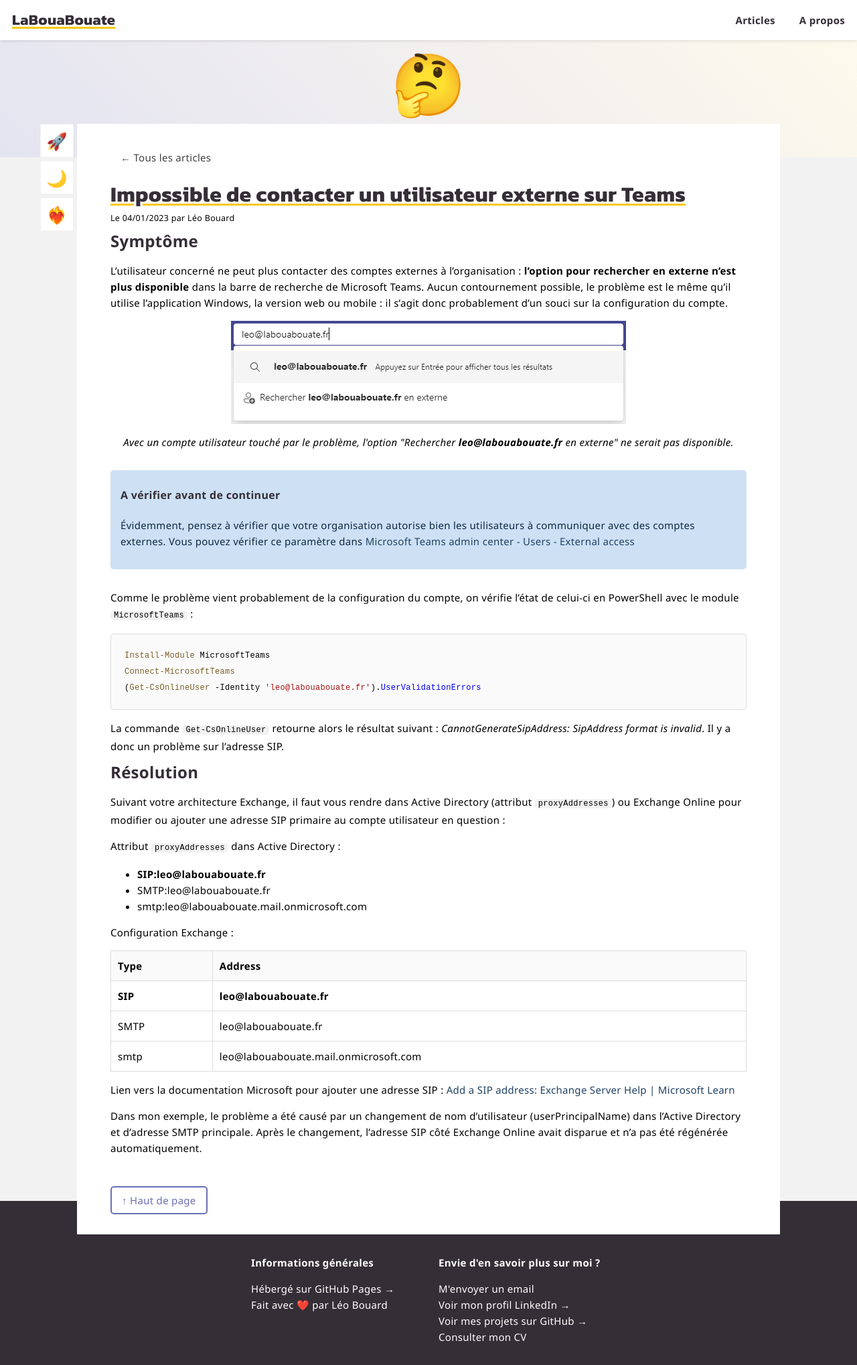
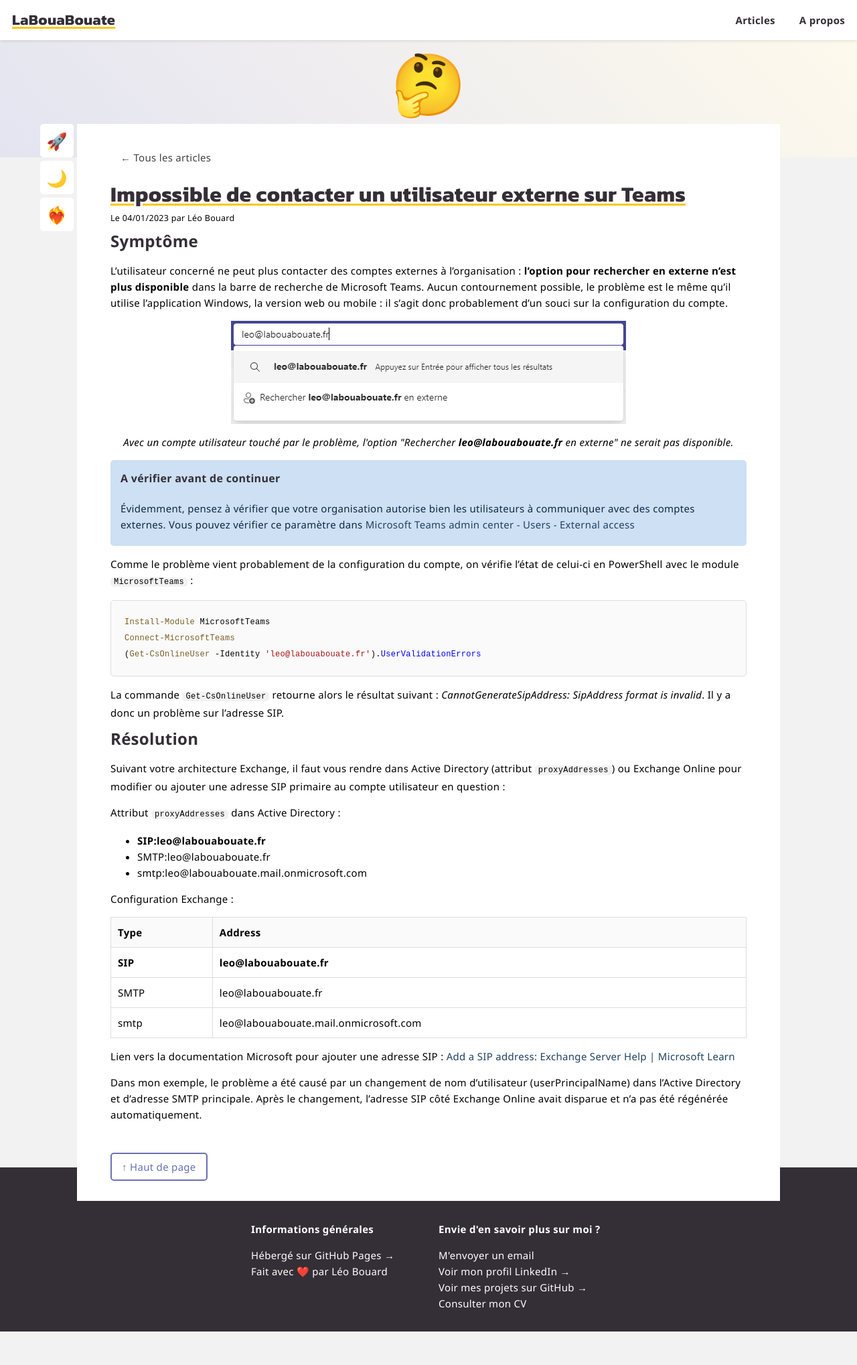
Before and after one commit to leobouard/leobouard.github.io, a Jekyll site: the page built from _posts/2023-01-04-impossible-de-contacter-un-utilisateur-externe-teams.md, in a window 1280 px wide. Shown: the whole page at 67% size. Built offline with Jekyll 4.4.1, drawn with Linux system fonts in a browser that asks for light colours; some web fonts are replaced; after the commit the page ends 1988 px from its top, so only the background shows below that.

Commit message:
Update posts.scss

```diff
--- a/assets/css/posts.scss
+++ b/assets/css/posts.scss
@@ -115,10 +115,9 @@
 .information {
     background-color: #CDE0F4;
     color: #0F2843;
-    padding: 15px;
+    padding: 5px 15px;
     border-radius: 5px;
-    margin-top: 30px;
-    margin-bottom: 30px;
+    margin: 15px 0px;
 }
 
 .div_summary {
@@ -219,19 +218,18 @@
 
 div.side_buttons > a {
     display: flex;
-    height: 48px;
-    width: 48px;
+    height: 50px;
+    width: 50px;
     background-color: #fff;
     margin: 5px;
     justify-content: center;
     align-items: center;
     font-size: 25px;
-    border: 1px solid #f2f2f2
+    border-radius: 5px;
 }
 
 div.side_buttons > a:hover {
-    background-color: #fafafa;
-    border-color: #ddd;
+    background-color: #6f6cb1;
     text-decoration: none;
 }
 
```
